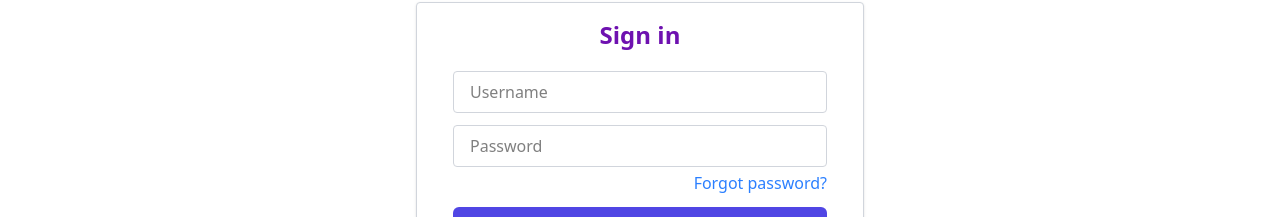
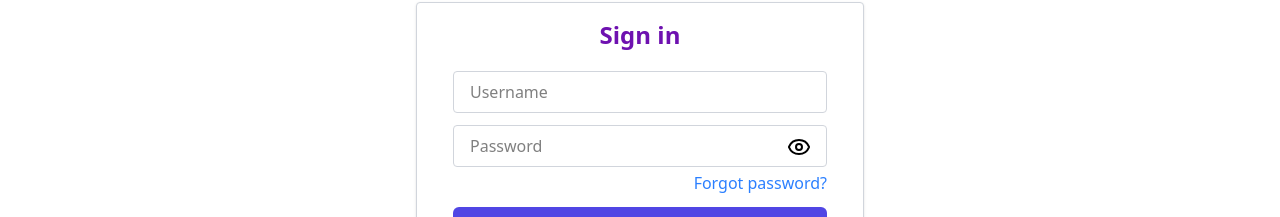
Before and after one commit to arafatmansuri/second-brain, a React (Vite) app in the folder FE/: page /signin in a window 1280 px wide. Shown: the part 243-460 px from the top of the page. Built offline with nearby package versions, Linux system fonts and the light colour scheme.

Commit message:
Add Eye button for passwords

```diff
--- a/FE/src/components/ui/Auth.tsx
+++ b/FE/src/components/ui/Auth.tsx
@@ -120,7 +120,7 @@ export function Auth({ authName }: authData) {
             )}
             {authName == "Sign in" && (
               <Link
-                className="text-blue-500 self-end cursor-pointer hover:underline -mt-2"
+                className="text-blue-500 self-end cursor-pointer hover:underline -mt-2 select-none"
                 to={"/forgot-password"}
               >
                 Forgot password?
--- a/FE/src/components/ui/Input.tsx
+++ b/FE/src/components/ui/Input.tsx
@@ -1,24 +1,42 @@
+import { EyeClosed, EyeClosedIcon, EyeIcon, EyeOff } from "lucide-react";
+import React, { useState } from "react";
+
 export function Input({
   placeholder,
   reference,
-  type,
+  type="text",
   formHook,
-  defaultValue
+  defaultValue,
 }: {
   placeholder?: string;
-  type?:string,
-  formHook?:any,
-  defaultValue?:string,
-  reference?: any
+  type?: React.HTMLInputTypeAttribute;
+  formHook?: any;
+  defaultValue?: string;
+  reference?: any;
 }) {
+  const [isVisible, setIsVisibile] = useState(false);
   return (
+    <div className="w-full relative">
       <input
         ref={reference}
-      type={type ? type: "text"}
-      className="px-4 py-2 border rounded block border-gray-300 w-full focus:outline-purple-500"
+        type={type != "password" ? type : isVisible ? "text" : "password"}
+        className="px-4 py-2 border rounded block border-gray-300 w-full focus:outline-purple-500 placeholder:select-none"
         placeholder={placeholder}
         {...formHook}
         defaultValue={defaultValue}
       />
+      {type === "password" && (
+        <EyeIcon
+          className={`${!isVisible ? "absolute top-2.5 right-4" : "hidden"}`}
+          onClick={() => setIsVisibile(true)}
+        />
+      )}
+      {type === "password" && (
+        <EyeOff
+          className={`${isVisible ? "absolute top-2.5 right-4" : "hidden"}`}
+          onClick={() => setIsVisibile(false)}
+        />
+      )}
+    </div>
   );
 }
```
Lines whose indentation alone changed are shown as unchanged.
